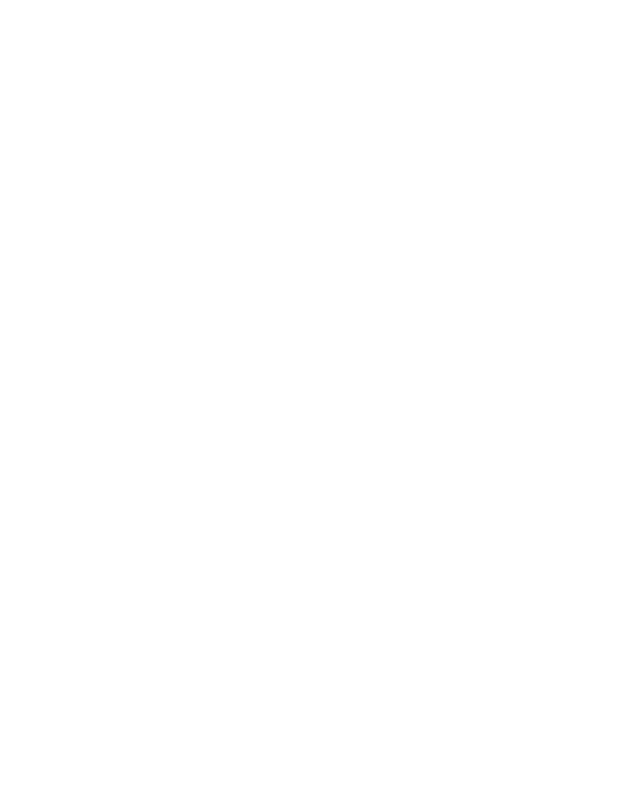
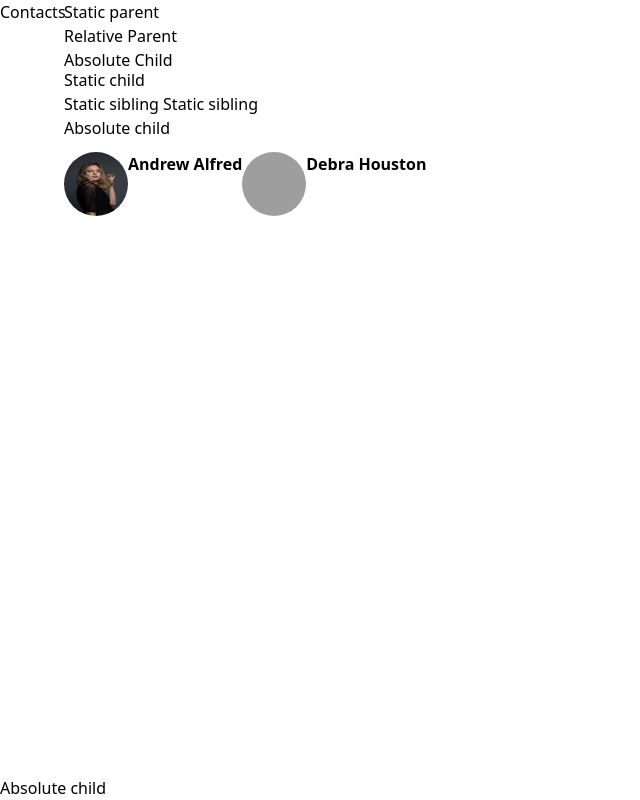
Before and after one commit to mdhanifroni95/tailwindcss, a website: page src/Position.html in a window 1280 px wide. Shown: the whole page, without its empty margins (0-640 px from the left). Drawn offline with Linux system fonts and the light colour scheme; grey boxes are pictures that could not be loaded.

Commit message:
add Top_Right_Bottom_left

```diff
--- a/src/Position.html
+++ b/src/Position.html
@@ -1,17 +1,62 @@
 <!DOCTYPE html>
 <html lang="en">
+  <head>
+    <meta charset="UTF-8" />
+    <meta http-equiv="X-UA-Compatible" content="IE=edge" />
+    <meta name="viewport" content="width=device-width, initial-scale=1.0" />
+    <link rel="stylesheet" href="/dist/tailwind.css" />
+    <title>Position</title>
+  </head>
 
-<head>
- <meta charset="UTF-8">
- <meta http-equiv="X-UA-Compatible" content="IE=edge">
- <meta name="viewport" content="width=device-width, initial-scale=1.0">
- <link rel="stylesheet" href="/dist/tailwind.css">
- <title>Position</title>
-</head>
+  <body>
+    <div class="max-w-6xl mx-auto">
+      <!-- Statically positioning elements -->
+      <div class="static">
+        <p>Static parent</p>
+        <div class="absolute left-0 bottom-0">
+          <p>Absolute child</p>
+        </div>
+      </div>
 
-<body>
- <!-- Statically positioning elements -->
+      <!-- Relatively positioning elements -->
+      <div class="relative">
+        <p>Relative Parent</p>
+        <div class="absolute left-0 bottom-0 top-6">
+          <p>Absolute Child</p>
+        </div>
+      </div>
 
-</body>
+      <!-- Absolutely positioning elements -->
+      <div class="static mt-5">
+        <!-- Static parent -->
+        <div class="static ..."><p>Static child</p></div>
+        <div class="inline-block ..."><p>Static sibling</p></div>
+        <!-- Static parent -->
+        <div class="absolute ..."><p>Absolute child</p></div>
+        <div class="inline-block ..."><p>Static sibling</p></div>
+      </div>
 
+      <!-- Fixed positioning elements -->
+      <div class="relative top-9">
+        <div class="fixed top-0 left-0 right-0">Contacts</div>
+        <div>
+          <div>
+            <img
+              src="asset/image/people.jpg"
+              class="w-16 h-16 rounded-full float-left"
+            />
+            <strong class="float-left">Andrew Alfred</strong>
+          </div>
+          <div>
+            <img
+              src="asset/image/people2.jpg"
+              class="w-16 h-16 rounded-full float-left"
+            />
+            <strong class="float-left">Debra Houston</strong>
+          </div>
+          <!-- ... -->
+        </div>
+      </div>
+    </div>
+  </body>
 </html>
```
Also changed, not shown: src/Top_Right_Bottom_Left.html (added, +22 -0 lines), dist/tailwind.css.
